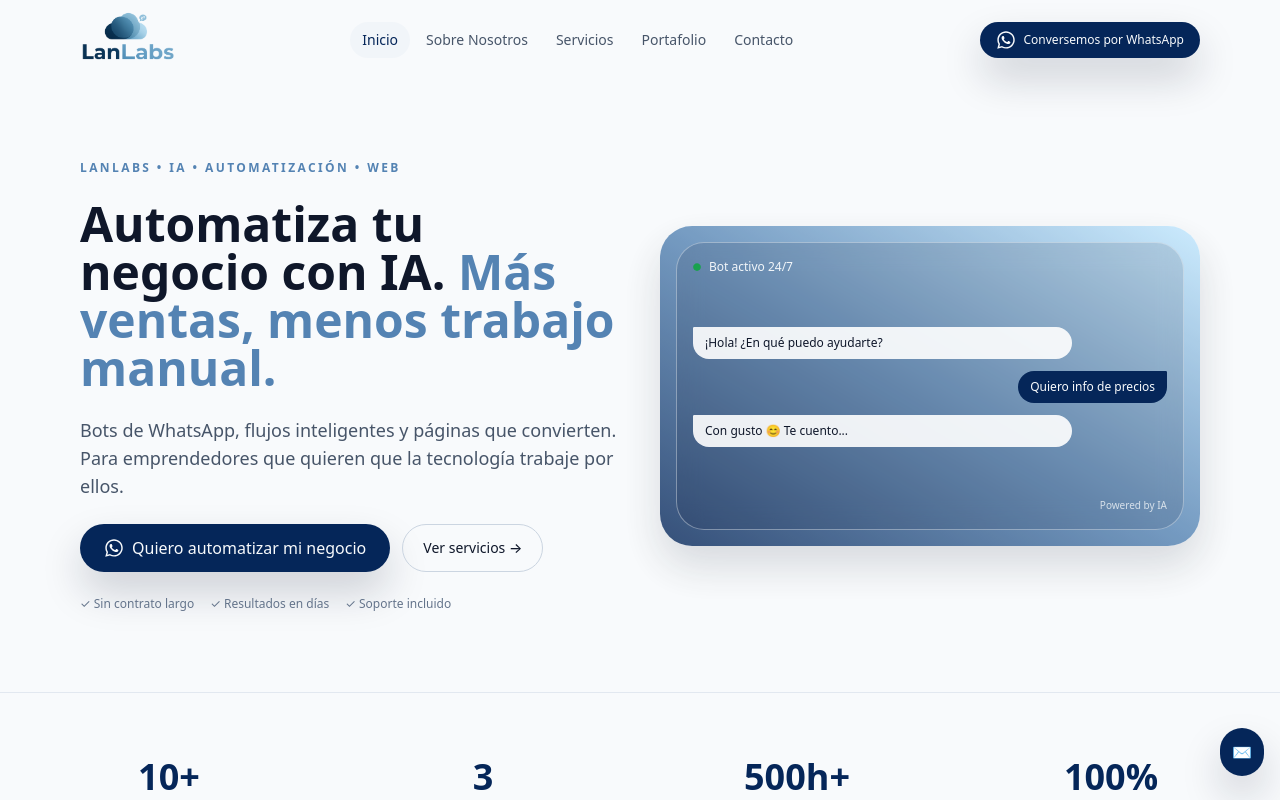
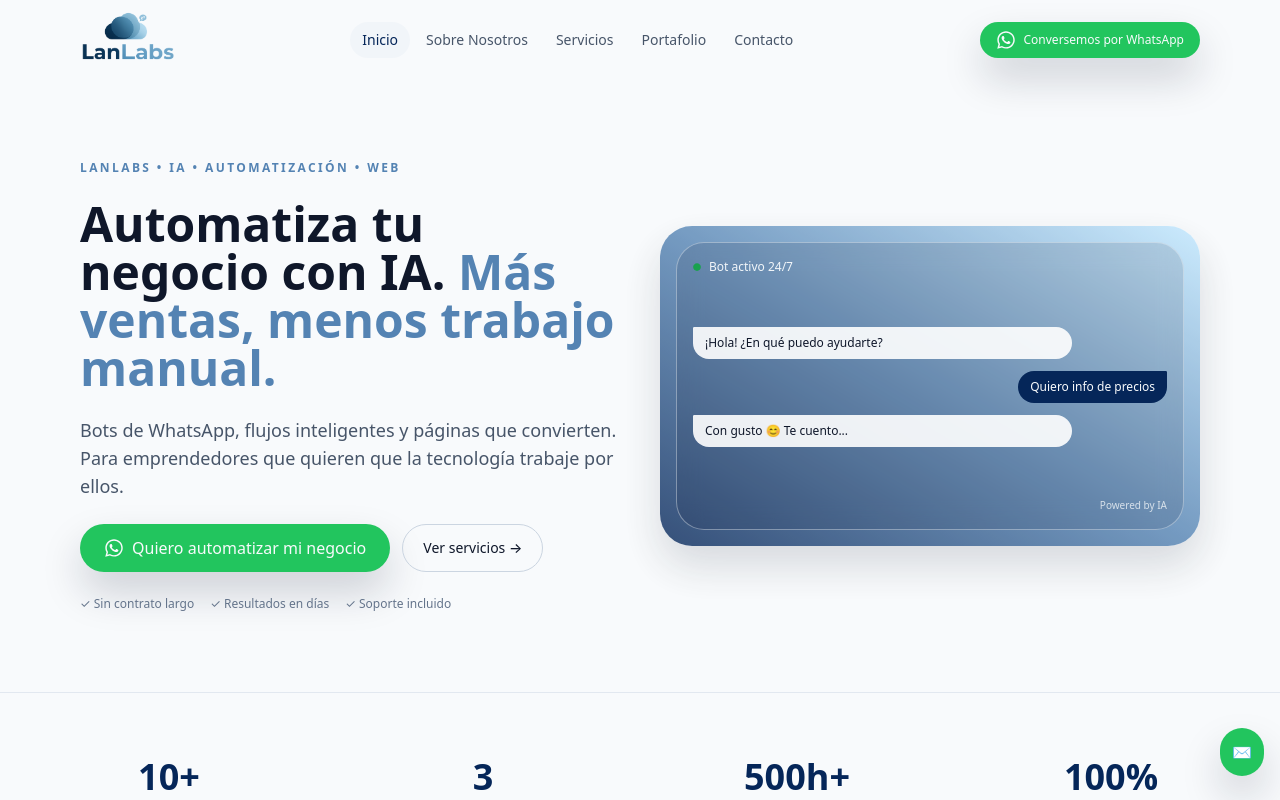
Before and after one commit to A13XMC11/LanLabs, a React (Vite) app: page / in a window 1280 px wide. Shown: the top 800 px of the page. Built offline with nearby package versions, Linux system fonts and the light colour scheme.

Commit message:
Remodelo de lanlabs y redireccion de numero

```diff
--- a/src/components/CTAButton.jsx
+++ b/src/components/CTAButton.jsx
@@ -2,7 +2,7 @@
 import React from 'react';
 import { FaWhatsapp } from 'react-icons/fa';
 
-export const WHATSAPP_NUMBER = '593996979291'; // ← CAMBIA ESTO
+export const WHATSAPP_NUMBER = '593992672980';
 const DEFAULT_MESSAGE = 'Hola LanLabs 👋 Me gustaría saber más sobre automatización con IA y bots para mi negocio.';
 
 export function getWhatsAppLink(message = DEFAULT_MESSAGE) {
@@ -24,7 +24,7 @@ export default function CTAButton({ children = 'Conversemos por WhatsApp', size
       href={getWhatsAppLink()}
       target="_blank"
       rel="noreferrer"
-      className={`${base} ${sizes[size]} bg-lan-primary text-slate-50 hover:bg-lan-secondary shadow-soft-lg ${className}`}
+      className={`${base} ${sizes[size]} bg-green-500 text-slate-50 hover:bg-green-600 shadow-soft-lg ${className}`}
     >
       <FaWhatsapp className="h-5 w-5" />
       <span>{children}</span>
--- a/src/components/ContactFloat.jsx
+++ b/src/components/ContactFloat.jsx
@@ -55,7 +55,7 @@ export default function ContactFloat() {
         <button
           type="button"
           onClick={() => setOpen((prev) => !prev)}
-          className="rounded-full bg-lan-primary text-slate-50 shadow-soft-lg p-3 flex items-center justify-center hover:bg-lan-secondary transition focus-visible:outline-none focus-visible:ring-2 focus-visible:ring-lan-accent"
+          className="rounded-full bg-green-500 text-slate-50 shadow-soft-lg p-3 flex items-center justify-center hover:bg-green-600 transition focus-visible:outline-none focus-visible:ring-2 focus-visible:ring-lan-accent"
         >
           {open ? '×' : '✉️'}
         </button>
--- a/src/components/Footer.jsx
+++ b/src/components/Footer.jsx
@@ -37,7 +37,7 @@ export default function Footer() {
           <h4 className="font-semibold mb-3">Redes</h4>
           <ul className="space-y-1 text-slate-500 dark:text-slate-400">
             <li><a href="https://instagram.com/s2.h0_?igsh=MW42NDd1NzJ2a3FpZA%3D%3D&utm_source=qr" target="_blank" rel="noreferrer">Instagram</a></li>
-            <li><a href="https://wa.me/593996979291" target="_blank" rel="noreferrer">WhatsApp</a></li>
+            <li><a href="https://wa.me/593992672980" target="_blank" rel="noreferrer">WhatsApp</a></li>
             <li><a href="https://t.me/alexander_mc11" target="_blank" rel="noreferrer">Telegram</a></li>
           </ul>
         </div>
--- a/src/components/Header.jsx
+++ b/src/components/Header.jsx
@@ -124,10 +124,10 @@ export default function Header({ theme }) {
         <div className="flex items-center gap-2">
           {/* Botón rápido de WhatsApp en el header (texto simple) */}
           <a
-            href="https://wa.me/593996979291?text=Hola%20LanLabs%20👋%20me%20gustaría%20conversar%20sobre%20un%20proyecto"
+            href="https://wa.me/593992672980?text=Hola%20LanLabs%20👋%20me%20gustaría%20conversar%20sobre%20un%20proyecto"
             target="_blank"
             rel="noreferrer"
-            className="hidden sm:inline-flex items-center gap-2 px-4 py-2 rounded-full text-xs font-medium bg-lan-primary text-slate-50 hover:bg-lan-secondary shadow-soft-lg"
+            className="hidden sm:inline-flex items-center gap-2 px-4 py-2 rounded-full text-xs font-medium bg-green-500 text-slate-50 hover:bg-green-600 shadow-soft-lg"
           >
             <FaWhatsapp className="h-5 w-5" />
             Conversemos por WhatsApp
```
